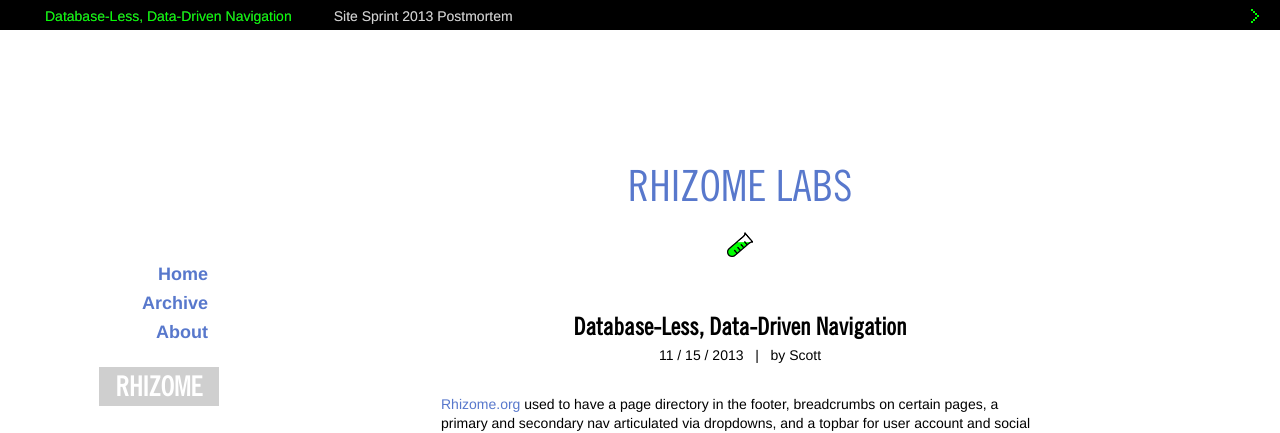
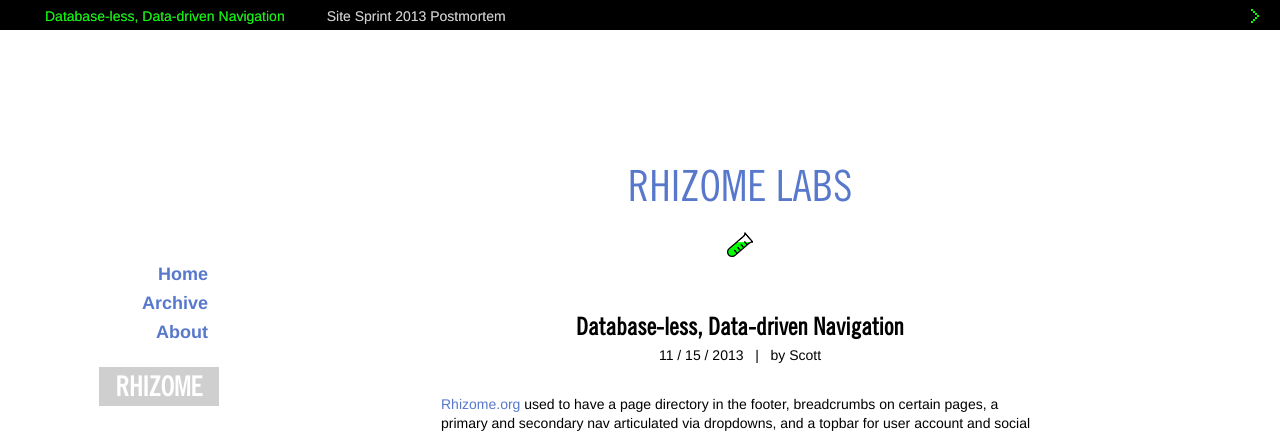
Before and after one commit to rhizomedotorg/rhizomedotorg.github.io, a Jekyll site: the page built from _posts/2013-11-15-database-less-data-driven-navigation.markdown, in a window 1280 px wide and 900 px high. Shown: the top 433 px of the window. Built offline with Jekyll 4.4.1, drawn with Linux system fonts in a browser that asks for light colours; comment, search, counter and statistics services are not loaded.

```diff
--- a/_posts/2013-11-15-database-less-data-driven-navigation.markdown
+++ b/_posts/2013-11-15-database-less-data-driven-navigation.markdown
@@ -1,6 +1,6 @@
 ---
 layout: post
-title: "Database-Less, Data-Driven Navigation"
+title: "Database-less, Data-driven Navigation"
 date: 2013-11-15
 author: "Scott"
 ---
```
